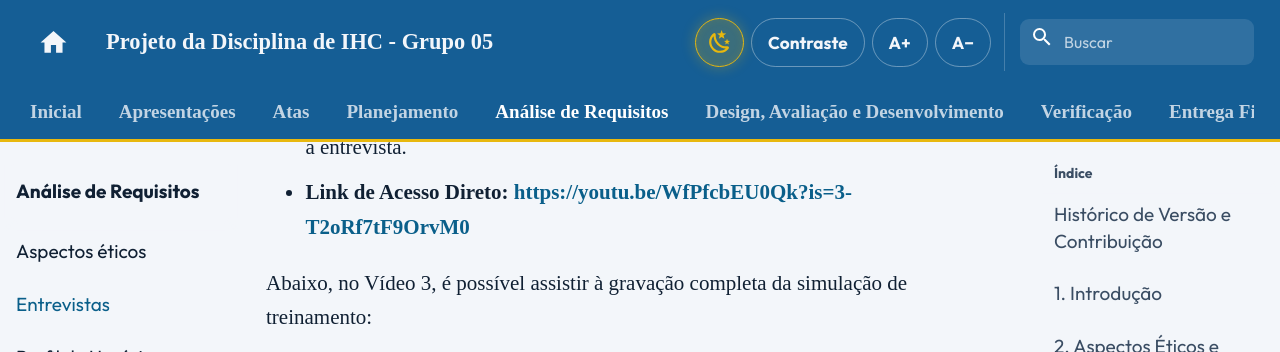
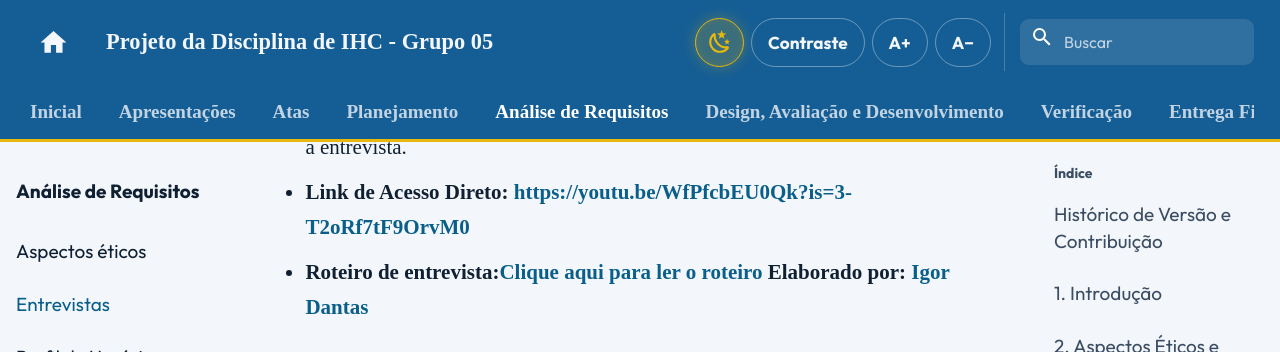
Before and after one commit to Interacao-Humano-Computador/2026.2-Grupo05, an MkDocs documentation site: the page built from docs/analise-de-requisitos/entrevistas.md, in a window 1280 px wide and 900 px high, scrolled down 5811 px, cut to the strip 0-352 px from the top of the window. Built offline with MkDocs 1.6.1 and Material for MkDocs 9.7.7, drawn with Linux system fonts in a browser that asks for light colours; comment, search, counter and statistics services are not loaded.

Commit message:
docs: adiciona o roteiro da entrevista com usuario primario

```diff
--- a/docs/analise-de-requisitos/entrevistas.md
+++ b/docs/analise-de-requisitos/entrevistas.md
@@ -92,6 +92,8 @@ Abaixo, no Vídeo 2, é possível assistir à gravação completa da simulação
 * **Data de Gravação:** 22/09/2026
 * **Objetivo:** Fixar e estabelecer o passo a passo de como abordar o usuário e conduzir a entrevista.
 * **Link de Acesso Direto:** [https://youtu.be/WfPfcbEU0Qk?is=3-T2oRf7tF9OrvM0](https://youtu.be/WfPfcbEU0Qk?is=3-T2oRf7tF9OrvM0)
+* **Roteiro de entrevista:**[Clique aqui para ler o roteiro](/docs/assets/PDFs/Igor_Roteiro_entrevista_up.pdf)
+**Elaborado por:** [Igor Dantas](https://github.com/IgorDARAUJO)
 
 Abaixo, no Vídeo 3, é possível assistir à gravação completa da simulação de treinamento:
 
```
Also changed, not shown: 1 other file.
